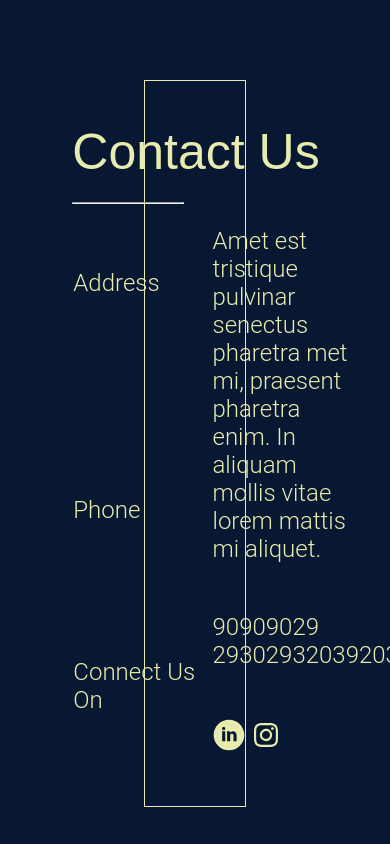
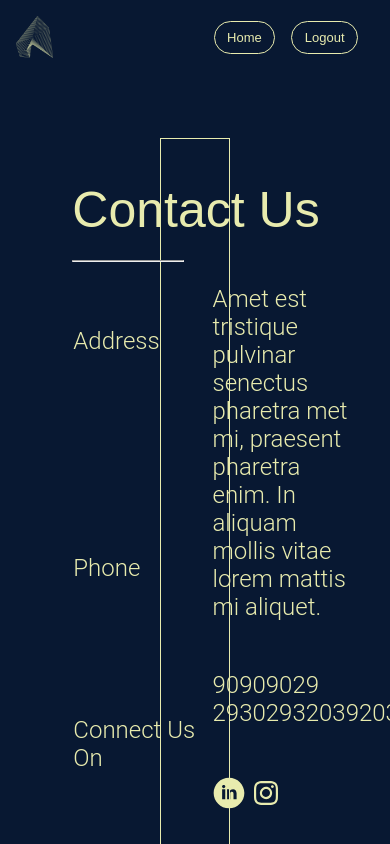
Before and after one commit to DastaanDZ/Adizya, a Next.js app: page /Contact in a window 390 px wide. Built offline with nearby package versions, Linux system fonts and the light colour scheme; no server answers; sample sign-in values are in the browser's storage.

Commit message:
nav as a component in exb cont and spon

```diff
--- a/components/navbar/index.js
+++ b/components/navbar/index.js
@@ -1,4 +1,8 @@
+import Link from 'next/link';
 
+import icon from '../../assets/images/icon.png'
+
+import styles from '../../components/navbar/navbar.module.css'
 
 const Index = () => {
   return (
--- a/components/navbar/navbar.module.css
+++ b/components/navbar/navbar.module.css
@@ -21,6 +21,7 @@
   background: #081832;
   justify-content: space-between;
   align-items: center;
+  width: 100%;
 }
 .home_login_container {
   display: flex;
--- a/pages/Contact/contact.module.css
+++ b/pages/Contact/contact.module.css
@@ -1,4 +1,4 @@
-.contact_main {
+.map_contact_container {
   display: flex;
   align-items: center;
   justify-content: center;
@@ -6,6 +6,9 @@
   height: auto;
   border: 1px solid #e8ebae;
   margin: 5rem 9rem 4rem 9rem;
+}
+.contact_main {
+  padding: 1rem;
 }
 .map {
   flex: 1;
--- a/pages/Contact/index.js
+++ b/pages/Contact/index.js
@@ -1,6 +1,7 @@
 import Adizya from "./../../assets/Adizya";
 import Linkden from "./../../assets/Linkden";
 import Insta from "./../../assets/Insta";
+import Nav from '../../components/navbar'
 
 import styles from '../../pages/Contact/contact.module.css';
 
@@ -8,6 +9,8 @@ const Index = () => {
   return (
     <>
       <div className={styles.contact_main}>
+      <Nav/>
+      <div className={styles.map_contact_container}>
         <div className={styles.map}>
         </div>
         <div className={styles.content}>
@@ -28,6 +31,7 @@ const Index = () => {
           </tr>
         </div>
       </div>
+      </div>
        </div>
     </>
   );
--- a/pages/exhibition/exhibition.module.css
+++ b/pages/exhibition/exhibition.module.css
@@ -57,3 +57,8 @@
   width: 129px;
   cursor: pointer;
 }
+@media (max-width: 760px) {
+  .container {
+    padding: 1rem;
+  }
+}
--- a/pages/sponsors/index.js
+++ b/pages/sponsors/index.js
@@ -3,6 +3,7 @@ import Link from 'next/link'
 
 import SponsorsData from '../../data/SponsorsData'
 import icon from '../../assets/images/icon.png'
+import Nav from '../../components/navbar'
 
 import styles from '../sponsors/sponsors.module.css'
 
@@ -10,9 +11,7 @@ const index = () => {
   return (
     <>
     <div className={styles.container}>
-    <Link href='/'>
-      <img src={icon.src} alt="xxx" className={styles.icon} />
-      </Link>
+    <Nav/>
          <div className={styles.title}>
        <h1 className={styles.h1}>SPONSORS</h1>
        <hr className={styles.hr}/>
--- a/pages/sponsors/sponsors.module.css
+++ b/pages/sponsors/sponsors.module.css
@@ -43,4 +43,7 @@
   .image {
     margin-right: 0px;
   }
+  .container {
+    padding: 1rem;
+  }
 }
```
Also changed, not shown: pages/exhibition/index.js (+4 -5 lines).
